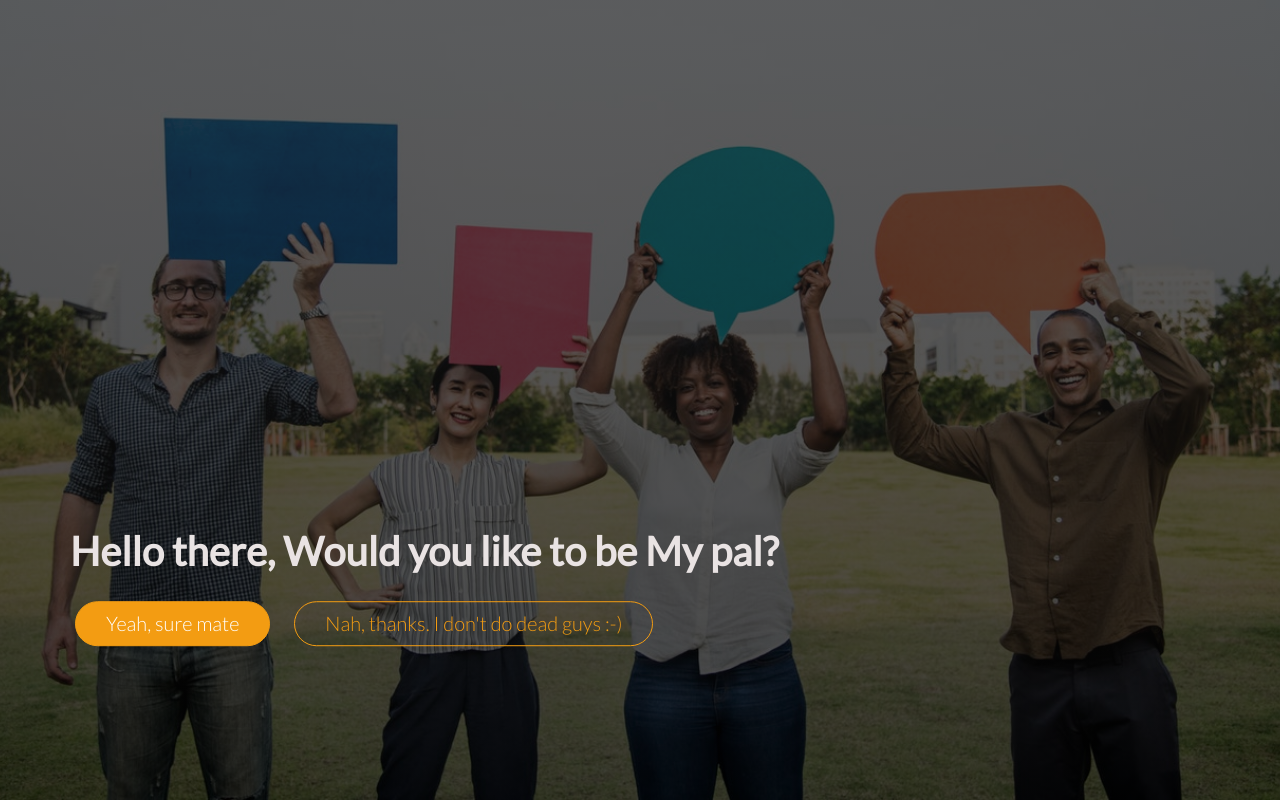
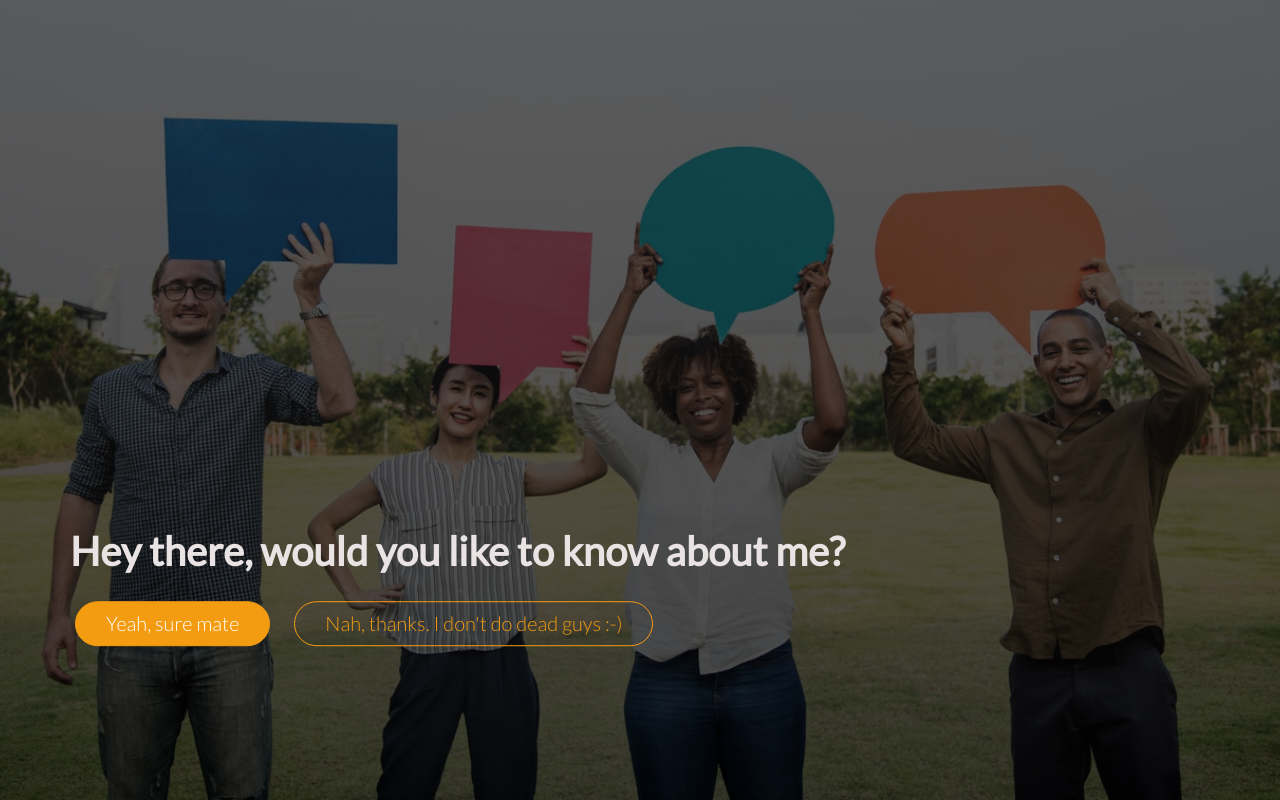
Before and after one commit to sh3rlocked/eds-practical, a plain HTML site: page index.html in a window 1280 px wide. Drawn offline with Linux system fonts and the light colour scheme; files whose address does not match are found by name.

Commit message:
Update index.html

```diff
--- a/index.html
+++ b/index.html
@@ -1,7 +1,7 @@
 <!DOCTYPE html>
 <html>
 <head>
-    <title>A dummy site</title>
+    <title>Meet Daniel</title>
     <link rel="stylesheet" href="C:\Users\MATRIX\Desktop\Eds Assignment 1\vendors\css\grid.css">
     <link rel="stylesheet" type="text/css" href="C:\Users\MATRIX\Desktop\Eds Assignment 1\resources\css\style.css" />
     <link rel="stylesheet" type="text/css" href="C:\Users\MATRIX\Desktop\Eds Assignment 1\vendors\css\ionicons.min.css" />
@@ -13,7 +13,7 @@
            </div>
        </nav>
        <div class="hero-text-box">
-           <h1>Hello there, Would you like to be My pal?</h1>
+           <h1>Hey there, would you like to know about me?</h1>
            <a class="btn btn-full" href="C:\Users\MATRIX\Desktop\Eds Assignment 1\index2.html">Yeah, sure mate</a>
            <a class="btn btn-ghost" href="#">Nah, thanks. I don't do dead guys :-)</a>
        </div>
```
